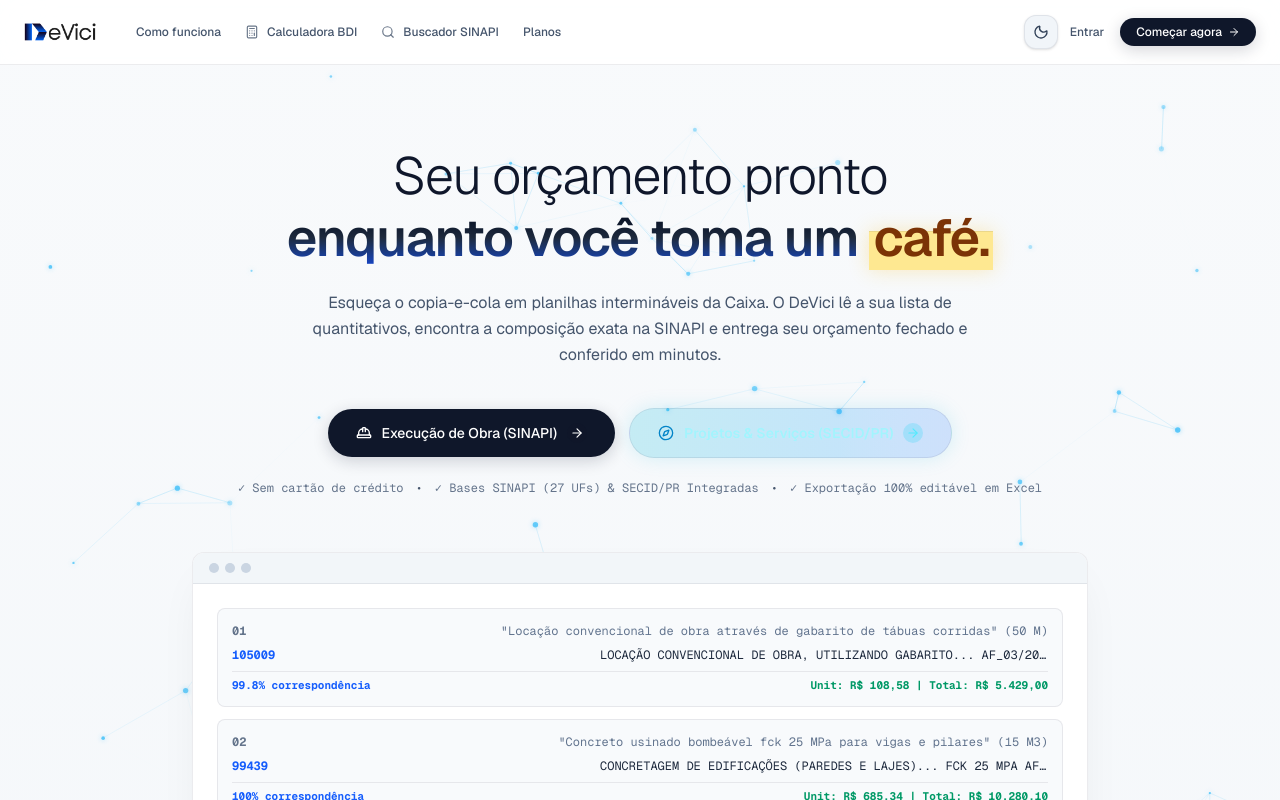
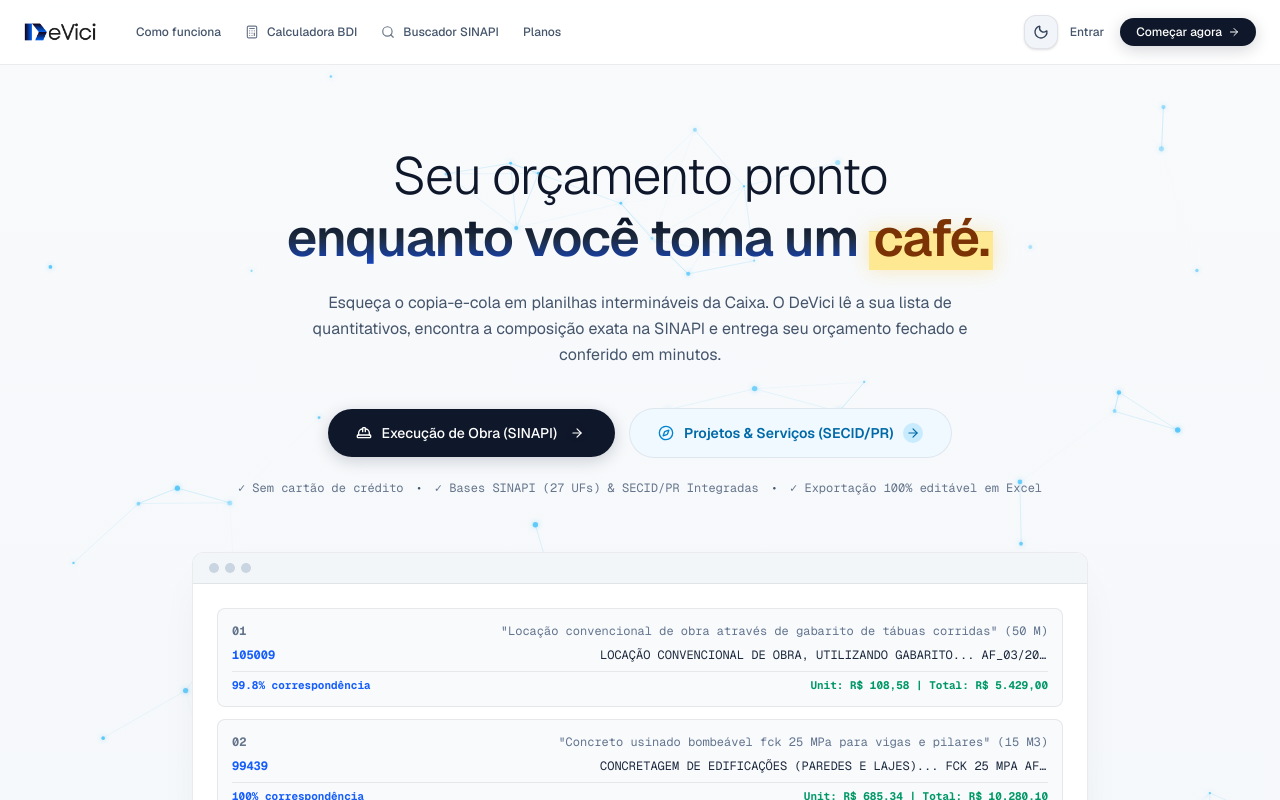
Before and after one commit to ojoaomayer/davici, a Next.js app: page / in a window 1280 px wide. Shown: the top 800 px of the page. Built offline with nearby package versions, Linux system fonts and the light colour scheme; no server answers.

Commit message:
fix(ui): corrigir contraste botão Projetos no light mode e fundo da seção CTA final

```diff
--- a/app/page.tsx
+++ b/app/page.tsx
@@ -467,12 +467,12 @@
       </section>
 
       {/* 8. FOOTER & CHAMADA FINAL */}
-      <section className="relative z-10 py-20 border-t border-white/[0.08] bg-[#030712]/80">
+      <section className="relative z-10 py-20 border-t border-slate-200 dark:border-white/[0.08] bg-slate-100 dark:bg-[#030712]/80">
         <div className="max-w-4xl mx-auto px-4 sm:px-6 text-center space-y-6">
-          <h2 className="text-3xl sm:text-4xl font-light tracking-tight text-white">
+          <h2 className="text-3xl sm:text-4xl font-light tracking-tight text-slate-900 dark:text-white">
             Pronto para orçar sua próxima obra em minutos?
           </h2>
-          <p className="text-xs sm:text-sm text-slate-400 max-w-xl mx-auto font-normal">
+          <p className="text-xs sm:text-sm text-slate-500 dark:text-slate-400 max-w-xl mx-auto font-normal">
             Suba sua primeira planilha agora mesmo e veja o DeVici em ação.
           </p>
           <div className="pt-2">
--- a/components/HeroActions.tsx
+++ b/components/HeroActions.tsx
@@ -28,12 +28,12 @@
         {/* Opção B: Projetos & Serviços Técnicos (SECID/PR) */}
         <Link
           href="/orcamento?modo=projetos"
-          className="w-full sm:w-auto px-7 py-3.5 text-xs sm:text-sm font-semibold flex items-center justify-center gap-2.5 rounded-full bg-gradient-to-r from-cyan-500/20 to-blue-500/20 hover:from-cyan-500/30 hover:to-blue-500/30 border border-cyan-400/40 text-cyan-200 transition-all shadow-[0_0_20px_rgba(6,182,212,0.15)] group cursor-pointer"
+          className="w-full sm:w-auto px-7 py-3.5 text-xs sm:text-sm font-semibold flex items-center justify-center gap-2.5 rounded-full bg-sky-50 hover:bg-sky-100 border border-sky-200 text-sky-700 dark:bg-gradient-to-r dark:from-cyan-500/20 dark:to-blue-500/20 dark:hover:from-cyan-500/30 dark:hover:to-blue-500/30 dark:border-cyan-400/40 dark:text-cyan-200 transition-all dark:shadow-[0_0_20px_rgba(6,182,212,0.15)] group cursor-pointer"
         >
-          <Compass className="w-4 h-4 text-cyan-400" />
+          <Compass className="w-4 h-4 text-sky-600 dark:text-cyan-400" />
           <span>Projetos &amp; Serviços (SECID/PR)</span>
-          <div className="w-5 h-5 rounded-full bg-cyan-400/20 flex items-center justify-center group-hover:translate-x-0.5 transition-transform">
-            <ArrowRight className="w-3.5 h-3.5 text-cyan-300" />
+          <div className="w-5 h-5 rounded-full bg-sky-200/70 dark:bg-cyan-400/20 flex items-center justify-center group-hover:translate-x-0.5 transition-transform">
+            <ArrowRight className="w-3.5 h-3.5 text-sky-700 dark:text-cyan-300" />
           </div>
         </Link>
       </div>
```
